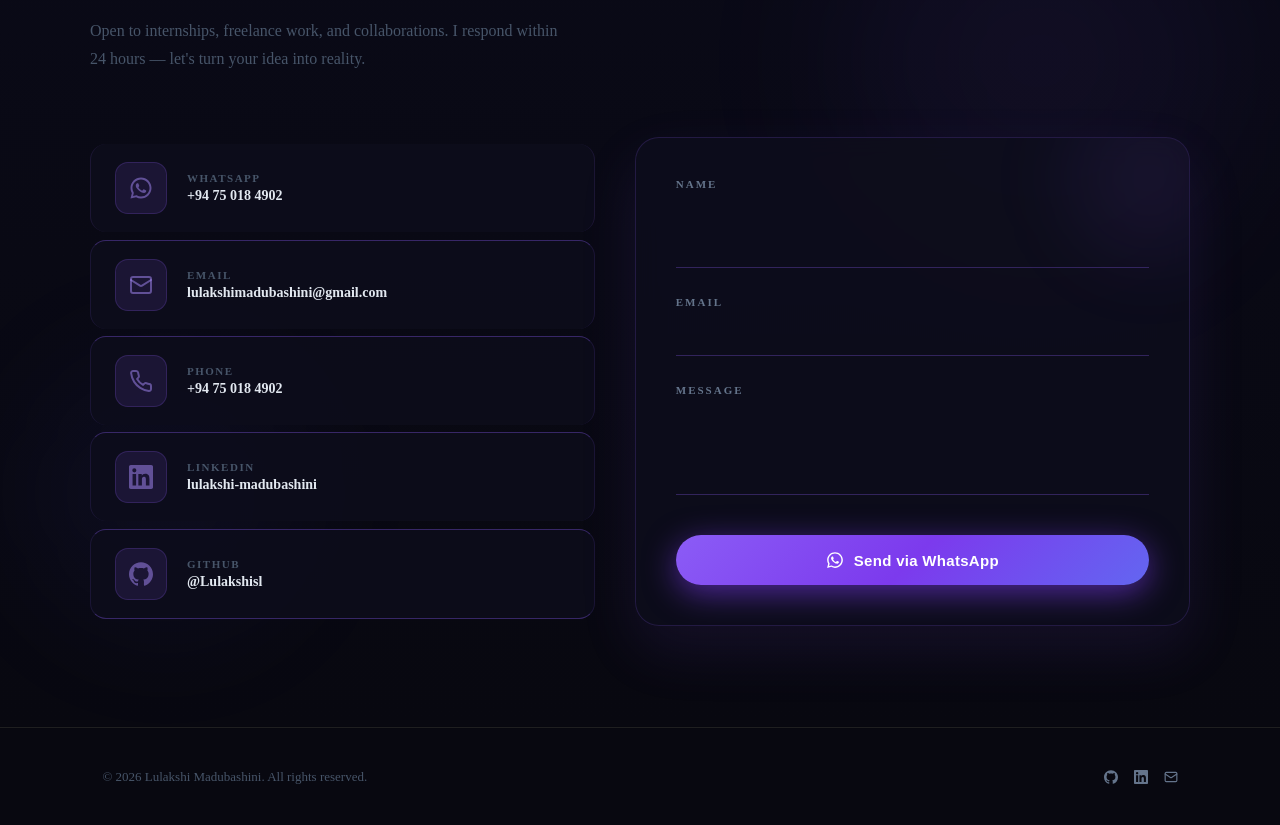
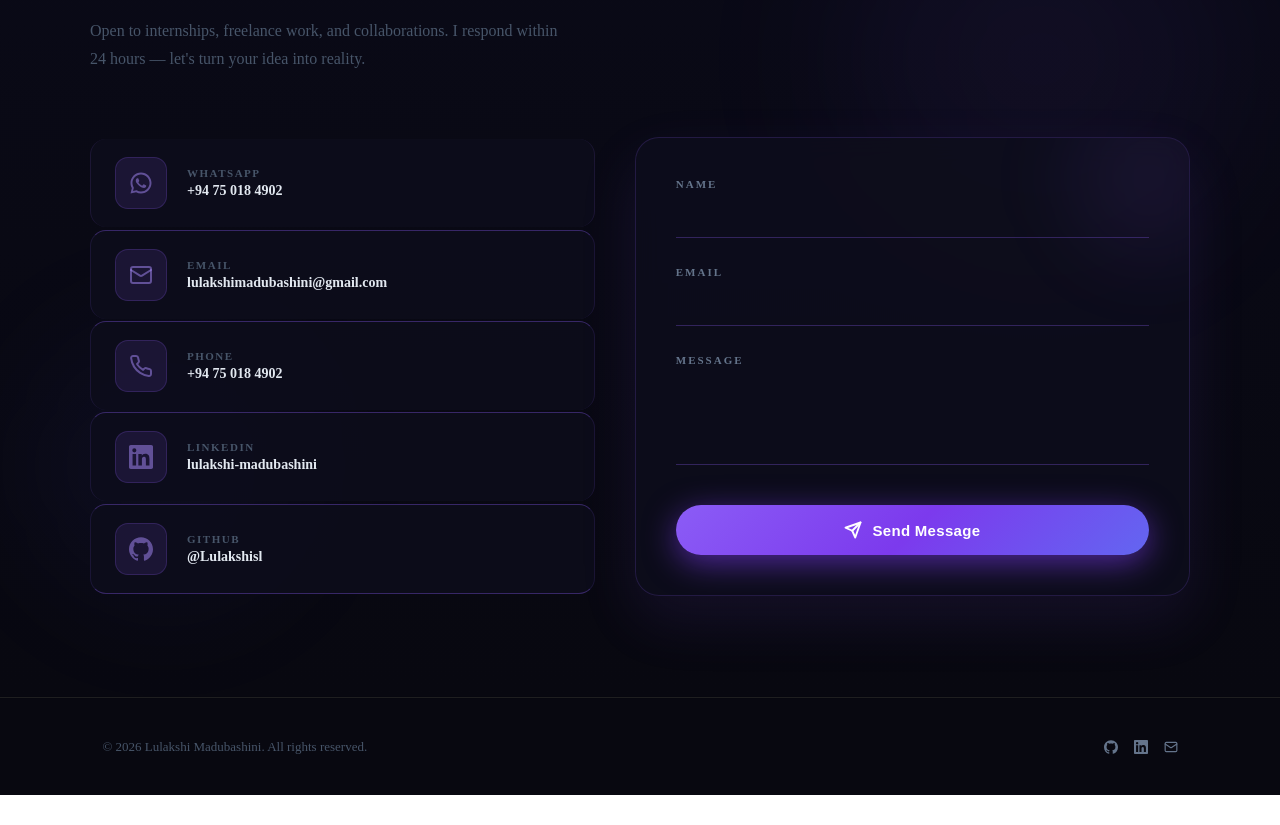
Before and after one commit to Lulakshisl/portfolio, a React (Vite) app: page / in a window 1280 px wide. Shown: the part 5985-6810 px from the top of the page. After the commit the page ends 6780 px from the top, so only its background shows below. Built offline with nearby package versions, Linux system fonts and the light colour scheme.

Commit message:
Add EmailJS integration to contact form

```diff
--- a/package.json
+++ b/package.json
@@ -10,6 +10,7 @@
     "preview": "vite preview"
   },
   "dependencies": {
+    "@emailjs/browser": "^4.4.1",
     "framer-motion": "^12.40.0",
     "lucide-react": "^1.17.0",
     "react": "^19.2.6",
--- a/src/sections/Contact.tsx
+++ b/src/sections/Contact.tsx
@@ -1,17 +1,12 @@
 import { useState, useContext } from 'react'
 import { ThemeContext } from '../App'
+import emailjs from '@emailjs/browser'
 
-// ---------- Icon Component ----------
 const Icon = ({ type }: { type: string }) => {
   const props = {
-    width: 24,
-    height: 24,
-    viewBox: '0 0 24 24',
-    fill: 'none',
-    stroke: 'currentColor',
-    strokeWidth: 2,
-    strokeLinecap: 'round' as const,
-    strokeLinejoin: 'round' as const,
+    width: 24, height: 24, viewBox: '0 0 24 24',
+    fill: 'none', stroke: 'currentColor', strokeWidth: 2,
+    strokeLinecap: 'round' as const, strokeLinejoin: 'round' as const,
   }
   switch (type) {
     case 'mail':
@@ -50,23 +45,12 @@ const Icon = ({ type }: { type: string }) => {
   }
 }
 
-// ---------- ContactRow Component ----------
 const ContactRow = ({
-  c,
-  dark,
-  cardBg,
-  cardBorder,
-  muted,
-  isFirst,
-  isLast,
+  c, dark, cardBg, cardBorder, muted, isFirst, isLast,
 }: {
   c: { icon: string; label: string; value: string; href: string }
-  dark: boolean
-  cardBg: string
-  cardBorder: string
-  muted: string
-  isFirst: boolean
-  isLast: boolean
+  dark: boolean; cardBg: string; cardBorder: string
+  muted: string; isFirst: boolean; isLast: boolean
 }) => {
   const lineColor = dark ? 'rgba(139,92,246,0.35)' : 'rgba(124,58,237,0.25)'
   const handleClick = () => {
@@ -77,32 +61,21 @@ const ContactRow = ({
       onClick={handleClick}
       className="contact-row"
       style={{
-        display: 'flex',
-        alignItems: 'center',
-        gap: '20px',
-        background: cardBg,
-        border: `1px solid ${cardBorder}`,
+        display: 'flex', alignItems: 'center', gap: '20px',
+        background: cardBg, border: `1px solid ${cardBorder}`,
         borderTop: isFirst ? 'none' : `1px solid ${lineColor}`,
         borderBottom: isLast ? `1px solid ${lineColor}` : 'none',
-        borderRadius: '16px',
-        padding: '18px 24px',
-        margin: 0, // ← margin 0 කර ඇත
-        cursor: 'pointer',
-        transition: 'all 0.25s cubic-bezier(.4,0,.2,1)',
+        borderRadius: '16px', padding: '18px 24px', margin: 0,
+        cursor: 'pointer', transition: 'all 0.25s cubic-bezier(.4,0,.2,1)',
       }}
     >
       <div
         className="contact-icon-box"
         style={{
-          width: '52px',
-          height: '52px',
-          borderRadius: '13px',
-          flexShrink: 0,
+          width: '52px', height: '52px', borderRadius: '13px', flexShrink: 0,
           background: dark ? 'rgba(139,92,246,0.12)' : 'rgba(124,58,237,0.08)',
           border: `1px solid ${dark ? 'rgba(139,92,246,0.2)' : 'rgba(124,58,237,0.2)'}`,
-          display: 'flex',
-          alignItems: 'center',
-          justifyContent: 'center',
+          display: 'flex', alignItems: 'center', justifyContent: 'center',
           color: dark ? 'rgba(167,139,250,0.5)' : 'rgba(124,58,237,0.4)',
           transition: 'all 0.25s ease',
         }}
@@ -112,12 +85,8 @@ const ContactRow = ({
       <div style={{ flex: 1, minWidth: 0 }}>
         <div
           style={{
-            color: muted,
-            fontSize: '11px',
-            fontWeight: '700',
-            letterSpacing: '1.5px',
-            textTransform: 'uppercase',
-            marginBottom: '4px',
+            color: muted, fontSize: '11px', fontWeight: '700',
+            letterSpacing: '1.5px', textTransform: 'uppercase', marginBottom: '4px',
           }}
         >
           {c.label}
@@ -125,12 +94,8 @@ const ContactRow = ({
         <div
           className="contact-value"
           style={{
-            color: dark ? '#e2e8f0' : '#1e1b4b',
-            fontSize: '14px',
-            fontWeight: '600',
-            overflow: 'hidden',
-            textOverflow: 'ellipsis',
-            whiteSpace: 'nowrap',
+            color: dark ? '#e2e8f0' : '#1e1b4b', fontSize: '14px', fontWeight: '600',
+            overflow: 'hidden', textOverflow: 'ellipsis', whiteSpace: 'nowrap',
             transition: 'color 0.25s',
           }}
         >
@@ -141,18 +106,17 @@ const ContactRow = ({
   )
 }
 
-// ---------- Main Contact Component ----------
 const Contact = () => {
   const { dark } = useContext(ThemeContext)
   const [name, setName] = useState('')
   const [email, setEmail] = useState('')
   const [message, setMessage] = useState('')
   const [sent, setSent] = useState(false)
+  const [sending, setSending] = useState(false)
   const [nameErr, setNameErr] = useState('')
   const [emailErr, setEmailErr] = useState('')
 
-  // ---------- send handler ----------
-  const handleSend = () => {
+  const handleSend = async () => {
     let nErr = ''
     let eErr = ''
     if (!name.trim()) {
@@ -169,10 +133,13 @@ const Contact = () => {
     setEmailErr(eErr)
     if (nErr || eErr || !message.trim()) return
 
-    const text = `Hi Lulakshi! I'm ${name} (${email}). ${message}`
-    window.open(
-      `https://wa.me/94750184902?text=${encodeURIComponent(text)}`,
-      '_blank'
+    setSending(true)
+    try {
+      await emailjs.send(
+        'service_i1oarnb',
+        'template_43feyrq',
+        { from_name: name, from_email: email, message },
+        'a1GZJEDW7S2O2BKSf'
       )
       setSent(true)
       setTimeout(() => {
@@ -183,45 +150,24 @@ const Contact = () => {
         setNameErr('')
         setEmailErr('')
       }, 3000)
+    } catch (err) {
+      console.error('Email failed:', err)
+      const text = `Hi Lulakshi! I'm ${name} (${email}). ${message}`
+      window.open(`https://wa.me/94750184902?text=${encodeURIComponent(text)}`, '_blank')
+    } finally {
+      setSending(false)
+    }
   }
 
-  // ---------- contact data ----------
   const contacts = [
-    {
-      icon: 'whatsapp',
-      label: 'WhatsApp',
-      value: '+94 75 018 4902',
-      href: 'https://wa.me/94750184902',
-    },
-    {
-      icon: 'mail',
-      label: 'Email',
-      value: 'lulakshimadubashini@gmail.com',
-      href: 'mailto:lulakshimadubashini@gmail.com',
-    },
-    {
-      icon: 'phone',
-      label: 'Phone',
-      value: '+94 75 018 4902',
-      href: 'tel:+94750184902',
-    },
-    {
-      icon: 'linkedin',
-      label: 'LinkedIn',
-      value: 'lulakshi-madubashini',
-      href: 'https://www.linkedin.com/in/lulakshi-madubashini-3177aa2a4/?skipRedirect=true',
-    },
-    {
-      icon: 'github',
-      label: 'GitHub',
-      value: '@Lulakshisl',
-      href: 'https://github.com/Lulakshisl',
-    },
+    { icon: 'whatsapp', label: 'WhatsApp', value: '+94 75 018 4902', href: 'https://wa.me/94750184902' },
+    { icon: 'mail',     label: 'Email',    value: 'lulakshimadubashini@gmail.com', href: 'mailto:lulakshimadubashini@gmail.com' },
+    { icon: 'phone',    label: 'Phone',    value: '+94 75 018 4902', href: 'tel:+94750184902' },
+    { icon: 'linkedin', label: 'LinkedIn', value: 'lulakshi-madubashini', href: 'https://www.linkedin.com/in/lulakshi-madubashini-3177aa2a4/?skipRedirect=true' },
+    { icon: 'github',   label: 'GitHub',   value: '@Lulakshisl', href: 'https://github.com/Lulakshisl' },
   ]
 
-  // ---------- theme based colors ----------
-  const bg =
-    dark
+  const bg = dark
     ? 'linear-gradient(180deg,#0a0a18 0%,#080810 100%)'
     : 'linear-gradient(180deg,#ede9fe 0%,#f8f7ff 100%)'
   const muted = dark ? '#475569' : '#7c6fa5'
@@ -239,353 +185,102 @@ const Contact = () => {
   const orb2 = dark ? 'rgba(99,102,241,0.05)' : 'rgba(99,102,241,0.04)'
 
   const fieldStyle = (hasErr: boolean): React.CSSProperties => ({
-    width: '100%',
-    background: 'transparent',
-    border: 'none',
+    width: '100%', background: 'transparent', border: 'none',
     borderBottom: `1.5px solid ${hasErr ? '#f87171' : lineNormal}`,
-    borderRadius: '0',
-    padding: '10px 0',
-    color: inputText,
-    fontSize: '15px',
-    outline: 'none',
-    boxSizing: 'border-box',
-    fontFamily: 'inherit',
+    borderRadius: '0', padding: '10px 0', color: inputText, fontSize: '15px',
+    outline: 'none', boxSizing: 'border-box', fontFamily: 'inherit',
     transition: 'border-color 0.2s',
   })
 
   const ErrLine = ({ msg }: { msg: string }) => (
     <div style={{ display: 'flex', alignItems: 'center', gap: '5px', marginTop: '7px' }}>
-      <svg
-        width="12"
-        height="12"
-        viewBox="0 0 24 24"
-        fill="none"
-        stroke="#f87171"
-        strokeWidth="2.5"
-        strokeLinecap="round"
-        strokeLinejoin="round"
-      >
+      <svg width="12" height="12" viewBox="0 0 24 24" fill="none" stroke="#f87171" strokeWidth="2.5" strokeLinecap="round" strokeLinejoin="round">
         <circle cx="12" cy="12" r="10" />
         <line x1="12" y1="8" x2="12" y2="12" />
         <line x1="12" y1="16" x2="12.01" y2="16" />
       </svg>
-      <span style={{ color: '#f87171', fontSize: '11px', fontWeight: '600' }}>
-        {msg}
-      </span>
+      <span style={{ color: '#f87171', fontSize: '11px', fontWeight: '600' }}>{msg}</span>
     </div>
   )
 
-  // ---------- JSX ----------
   return (
-    <div
-      style={{
-        minHeight: '100vh',
-        padding: '100px 6%',
-        background: bg,
-        position: 'relative',
-        overflow: 'hidden',
-      }}
-    >
-      {/* background orbs */}
-      <div
-        style={{
-          position: 'absolute',
-          top: '8%',
-          right: '4%',
-          width: '380px',
-          height: '380px',
-          borderRadius: '50%',
-          background: orb1,
-          filter: 'blur(80px)',
-          pointerEvents: 'none',
-        }}
-      />
-      <div
-        style={{
-          position: 'absolute',
-          bottom: '10%',
-          left: '2%',
-          width: '280px',
-          height: '280px',
-          borderRadius: '50%',
-          background: orb2,
-          filter: 'blur(60px)',
-          pointerEvents: 'none',
-        }}
-      />
+    <div style={{ minHeight: '100vh', padding: '100px 6%', background: bg, position: 'relative', overflow: 'hidden' }}>
+      <div style={{ position: 'absolute', top: '8%', right: '4%', width: '380px', height: '380px', borderRadius: '50%', background: orb1, filter: 'blur(80px)', pointerEvents: 'none' }} />
+      <div style={{ position: 'absolute', bottom: '10%', left: '2%', width: '280px', height: '280px', borderRadius: '50%', background: orb2, filter: 'blur(60px)', pointerEvents: 'none' }} />
 
       <div style={{ maxWidth: '1100px', margin: '0 auto', position: 'relative' }}>
-        {/* Header */}
         <div style={{ marginBottom: '64px' }}>
-          <div
-            style={{
-              display: 'inline-flex',
-              alignItems: 'center',
-              gap: '8px',
-              background: badgeBg,
-              border: `1px solid ${badgeBorder}`,
-              borderRadius: '50px',
-              padding: '6px 16px',
-              marginBottom: '20px',
-            }}
-          >
-            <span
-              style={{
-                width: '7px',
-                height: '7px',
-                borderRadius: '50%',
-                background: '#8b5cf6',
-                display: 'inline-block',
-                animation: 'pulse-dot 2s ease-in-out infinite',
-              }}
-            />
-            <span
-              style={{
-                color: accentText,
-                fontSize: '11px',
-                fontWeight: '700',
-                letterSpacing: '2.5px',
-                textTransform: 'uppercase',
-              }}
-            >
-              Contact
-            </span>
+          <div style={{ display: 'inline-flex', alignItems: 'center', gap: '8px', background: badgeBg, border: `1px solid ${badgeBorder}`, borderRadius: '50px', padding: '6px 16px', marginBottom: '20px' }}>
+            <span style={{ width: '7px', height: '7px', borderRadius: '50%', background: '#8b5cf6', display: 'inline-block', animation: 'pulse-dot 2s ease-in-out infinite' }} />
+            <span style={{ color: accentText, fontSize: '11px', fontWeight: '700', letterSpacing: '2.5px', textTransform: 'uppercase' }}>Contact</span>
           </div>
-          <h2
-            style={{
-              fontSize: 'clamp(34px,5vw,52px)',
-              fontWeight: '900',
-              letterSpacing: '-2px',
-              lineHeight: 1.05,
-              margin: '0 0 20px 0',
-            }}
-          >
-            <span style={{ color: dark ? '#ffffff' : '#1e1b4b' }}>
-              {"Let's build "}
-            </span>
-            <span
-              style={{
-                background: 'linear-gradient(135deg,#8b5cf6,#a78bfa,#6366f1)',
-                WebkitBackgroundClip: 'text',
-                WebkitTextFillColor: 'transparent',
-                backgroundClip: 'text',
-              }}
-            >
-              something great
-            </span>
-            <span style={{ color: dark ? '#ffffff' : '#1e1b4b' }}>
-              {"."}
-            </span>
+          <h2 style={{ fontSize: 'clamp(34px,5vw,52px)', fontWeight: '900', letterSpacing: '-2px', lineHeight: 1.05, margin: '0 0 20px 0' }}>
+            <span style={{ color: dark ? '#ffffff' : '#1e1b4b' }}>{"Let's build "}</span>
+            <span style={{ background: 'linear-gradient(135deg,#8b5cf6,#a78bfa,#6366f1)', WebkitBackgroundClip: 'text', WebkitTextFillColor: 'transparent', backgroundClip: 'text' }}>something great</span>
+            <span style={{ color: dark ? '#ffffff' : '#1e1b4b' }}>{"."}</span>
           </h2>
-          <p
-            style={{
-              color: muted,
-              fontSize: '16px',
-              maxWidth: '480px',
-              lineHeight: 1.75,
-              margin: 0,
-            }}
-          >
-            Open to internships, freelance work, and collaborations. I respond
-            within 24 hours — let's turn your idea into reality.
+          <p style={{ color: muted, fontSize: '16px', maxWidth: '480px', lineHeight: 1.75, margin: 0 }}>
+            Open to internships, freelance work, and collaborations. I respond within 24 hours — let's turn your idea into reality.
           </p>
         </div>
 
-        {/* Two columns – grid with stretch */}
-        <div
-          style={{
-            display: 'grid',
-            gridTemplateColumns: '1fr 1.1fr',
-            gap: '40px',
-            alignItems: 'stretch', // ← මෙය එකතු කරන්න -last update
-          }}
-        >
-          {/* LEFT column – contact cards */}
-          <div
-            style={{
-              display: 'flex',
-              flexDirection: 'column',
-              justifyContent: 'space-evenly', // ← උඩ/පහළ balance කරන්න -  last update
-              height: '100%', // ← form එකේ උසට stretch වෙනවා -  last update
-            }}
-          >
+        <div style={{ display: 'grid', gridTemplateColumns: '1fr 1.1fr', gap: '40px', alignItems: 'stretch' }}>
+          <div style={{ display: 'flex', flexDirection: 'column', justifyContent: 'space-evenly', height: '100%' }}>
             {contacts.map((c, i) => (
-              <ContactRow
-                key={c.label}
-                c={c}
-                dark={dark}
-                cardBg={cardBg}
-                cardBorder={cardBorder}
-                muted={muted}
-                isFirst={i === 0}
-                isLast={i === contacts.length - 1}
-              />
+              <ContactRow key={c.label} c={c} dark={dark} cardBg={cardBg} cardBorder={cardBorder} muted={muted} isFirst={i === 0} isLast={i === contacts.length - 1} />
             ))}
           </div>
 
-          {/* RIGHT column – form */}
-          <div
-            style={{
-              background: formBg,
-              border: `1px solid ${formBorder}`,
-              borderRadius: '24px',
-              padding: '40px',
-              backdropFilter: 'blur(12px)',
-              WebkitBackdropFilter: 'blur(12px)',
-              boxShadow: dark
-                ? '0 24px 60px rgba(139,92,246,0.1)'
-                : '0 24px 60px rgba(124,58,237,0.08)',
-              position: 'relative',
-              overflow: 'hidden',
-            }}
-          >
-            <div
-              style={{
-                position: 'absolute',
-                top: '-40px',
-                right: '-40px',
-                width: '160px',
-                height: '160px',
-                borderRadius: '50%',
-                background: dark
-                  ? 'rgba(139,92,246,0.08)'
-                  : 'rgba(124,58,237,0.06)',
-                filter: 'blur(40px)',
-                pointerEvents: 'none',
-              }}
-            />
+          <div style={{ background: formBg, border: `1px solid ${formBorder}`, borderRadius: '24px', padding: '40px', backdropFilter: 'blur(12px)', WebkitBackdropFilter: 'blur(12px)', boxShadow: dark ? '0 24px 60px rgba(139,92,246,0.1)' : '0 24px 60px rgba(124,58,237,0.08)', position: 'relative', overflow: 'hidden' }}>
+            <div style={{ position: 'absolute', top: '-40px', right: '-40px', width: '160px', height: '160px', borderRadius: '50%', background: dark ? 'rgba(139,92,246,0.08)' : 'rgba(124,58,237,0.06)', filter: 'blur(40px)', pointerEvents: 'none' }} />
 
-            {/* Name */}
             <div style={{ marginBottom: '28px' }}>
-              <label
-                style={{
-                  color: labelText,
-                  fontSize: '11px',
-                  fontWeight: '700',
-                  letterSpacing: '2px',
-                  textTransform: 'uppercase',
-                  display: 'block',
-                  marginBottom: '40px',
-                }}
-              >
-                Name
-              </label>
-              <input
-                value={name}
-                onChange={(e) => {
-                  setName(e.target.value)
-                  if (nameErr) setNameErr('')
-                }}
-                style={fieldStyle(!!nameErr)}
-                className="contact-input"
-              />
+              <label style={{ color: labelText, fontSize: '11px', fontWeight: '700', letterSpacing: '2px', textTransform: 'uppercase', display: 'block', marginBottom: '10px' }}>Name</label>
+              <input value={name} onChange={(e) => { setName(e.target.value); if (nameErr) setNameErr('') }} style={fieldStyle(!!nameErr)} className="contact-input" />
               {nameErr && <ErrLine msg={nameErr} />}
             </div>
 
-            {/* Email */}
             <div style={{ marginBottom: '28px' }}>
-              <label
-                style={{
-                  color: labelText,
-                  fontSize: '11px',
-                  fontWeight: '700',
-                  letterSpacing: '2px',
-                  textTransform: 'uppercase',
-                  display: 'block',
-                  marginBottom: '10px',
-                }}
-              >
-                Email
-              </label>
-              <input
-                value={email}
-                onChange={(e) => {
-                  setEmail(e.target.value)
-                  if (emailErr) setEmailErr('')
-                }}
-                style={fieldStyle(!!emailErr)}
-                className="contact-input"
-              />
+              <label style={{ color: labelText, fontSize: '11px', fontWeight: '700', letterSpacing: '2px', textTransform: 'uppercase', display: 'block', marginBottom: '10px' }}>Email</label>
+              <input value={email} onChange={(e) => { setEmail(e.target.value); if (emailErr) setEmailErr('') }} style={fieldStyle(!!emailErr)} className="contact-input" />
               {emailErr && <ErrLine msg={emailErr} />}
             </div>
 
-            {/* Message */}
             <div style={{ marginBottom: '36px' }}>
-              <label
-                style={{
-                  color: labelText,
-                  fontSize: '11px',
-                  fontWeight: '700',
-                  letterSpacing: '2px',
-                  textTransform: 'uppercase',
-                  display: 'block',
-                  marginBottom: '10px',
-                }}
-              >
-                Message
-              </label>
-              <textarea
-                value={message}
-                onChange={(e) => setMessage(e.target.value)}
-                rows={4}
-                style={{ ...fieldStyle(false), resize: 'none' }}
-                className="contact-input"
-              />
+              <label style={{ color: labelText, fontSize: '11px', fontWeight: '700', letterSpacing: '2px', textTransform: 'uppercase', display: 'block', marginBottom: '10px' }}>Message</label>
+              <textarea value={message} onChange={(e) => setMessage(e.target.value)} rows={4} style={{ ...fieldStyle(false), resize: 'none' }} className="contact-input" />
             </div>
 
-            {/* Send button */}
             <button
               onClick={handleSend}
+              disabled={sending}
               className="send-btn"
               style={{
                 width: '100%',
-                background: sent
-                  ? 'linear-gradient(135deg,#10b981,#059669)'
-                  : 'linear-gradient(135deg,#8b5cf6,#7c3aed,#6366f1)',
-                color: '#ffffff',
-                padding: '16px',
-                borderRadius: '50px',
-                fontWeight: '800',
-                fontSize: '15px',
-                border: 'none',
-                cursor: 'pointer',
-                boxShadow: sent
-                  ? '0 8px 24px rgba(16,185,129,0.45)'
-                  : '0 8px 32px rgba(124,58,237,0.6)',
-                transition: 'all 0.3s ease',
-                display: 'flex',
-                alignItems: 'center',
-                justifyContent: 'center',
-                gap: '10px',
-                letterSpacing: '0.3px',
+                background: sent ? 'linear-gradient(135deg,#10b981,#059669)' : 'linear-gradient(135deg,#8b5cf6,#7c3aed,#6366f1)',
+                color: '#ffffff', padding: '16px', borderRadius: '50px', fontWeight: '800', fontSize: '15px',
+                border: 'none', cursor: sending ? 'not-allowed' : 'pointer',
+                opacity: sending ? 0.7 : 1,
+                boxShadow: sent ? '0 8px 24px rgba(16,185,129,0.45)' : '0 8px 32px rgba(124,58,237,0.6)',
+                transition: 'all 0.3s ease', display: 'flex', alignItems: 'center', justifyContent: 'center', gap: '10px', letterSpacing: '0.3px',
               }}
             >
               {sent ? (
                 <>
-                  <svg
-                    width="18"
-                    height="18"
-                    viewBox="0 0 24 24"
-                    fill="none"
-                    stroke="#ffffff"
-                    strokeWidth="2.5"
-                    strokeLinecap="round"
-                    strokeLinejoin="round"
-                  >
+                  <svg width="18" height="18" viewBox="0 0 24 24" fill="none" stroke="#ffffff" strokeWidth="2.5" strokeLinecap="round" strokeLinejoin="round">
                     <polyline points="20 6 9 17 4 12" />
                   </svg>
-                  <span style={{ color: '#ffffff', fontWeight: '800' }}>
-                    Sent!
-                  </span>
+                  <span style={{ color: '#ffffff', fontWeight: '800' }}>Sent!</span>
                 </>
+              ) : sending ? (
+                <span style={{ color: '#ffffff', fontWeight: '800' }}>Sending...</span>
               ) : (
                 <>
-                  <svg viewBox="0 0 32 32" width="18" height="18" fill="#ffffff">
-                    <path d="M16.003 2C8.28 2 2 8.28 2 16.003c0 2.47.67 4.785 1.84 6.77L2 30l7.43-1.802A13.94 13.94 0 0 0 16.003 30C23.72 30 30 23.72 30 16.003 30 8.28 23.72 2 16.003 2zm0 25.4a11.33 11.33 0 0 1-5.78-1.583l-.414-.246-4.41 1.07 1.1-4.296-.27-.44A11.37 11.37 0 0 1 4.6 16.003c0-6.29 5.114-11.403 11.403-11.403S27.4 9.713 27.4 16.003 22.29 27.4 16.003 27.4zm6.27-8.536c-.344-.172-2.034-1.003-2.348-1.118-.314-.115-.543-.172-.772.172-.229.344-.886 1.118-1.086 1.347-.2.23-.4.258-.743.086-.344-.172-1.452-.535-2.766-1.707-1.022-.912-1.712-2.038-1.912-2.382-.2-.344-.021-.53.15-.702.155-.154.344-.4.516-.601.172-.2.23-.344.344-.573.115-.229.058-.43-.029-.601-.086-.172-.772-1.862-1.057-2.549-.279-.668-.562-.578-.772-.589l-.657-.011c-.229 0-.6.086-.914.43-.314.343-1.2 1.174-1.2 2.863 0 1.69 1.229 3.322 1.4 3.551.172.229 2.42 3.694 5.863 5.18.82.354 1.46.565 1.958.723.823.261 1.572.224 2.164.136.66-.099 2.034-.832 2.32-1.635.287-.803.287-1.49.2-1.635-.084-.144-.313-.23-.657-.4z" />
+                  <svg width="18" height="18" viewBox="0 0 24 24" fill="none" stroke="#ffffff" strokeWidth="2.5" strokeLinecap="round" strokeLinejoin="round">
+                    <line x1="22" y1="2" x2="11" y2="13" />
+                    <polygon points="22 2 15 22 11 13 2 9 22 2" />
                   </svg>
-                  <span style={{ color: '#ffffff', fontWeight: '800' }}>
-                    Send via WhatsApp
-                  </span>
+                  <span style={{ color: '#ffffff', fontWeight: '800' }}>Send Message</span>
                 </>
               )}
             </button>
@@ -593,7 +288,6 @@ const Contact = () => {
         </div>
       </div>
 
-      {/* Global styles */}
       <style>{`
         @keyframes pulse-dot {
           0%, 100% { opacity: 1; transform: scale(1); }
@@ -616,12 +310,12 @@ const Contact = () => {
         .contact-input:focus {
           border-bottom-color: #8b5cf6 !important;
         }
-        .send-btn:hover {
+        .send-btn:hover:not(:disabled) {
           background: linear-gradient(135deg,#7c3aed,#6d28d9,#4f46e5) !important;
           transform: translateY(-2px);
           box-shadow: 0 16px 44px rgba(124,58,237,0.7) !important;
         }
-        .send-btn:active {
+        .send-btn:active:not(:disabled) {
           transform: translateY(0);
         }
       `}</style>
```
Also changed, not shown: 1 other file (tests, documents, lock files or other folders). Lines whose indentation alone changed are shown as unchanged.
